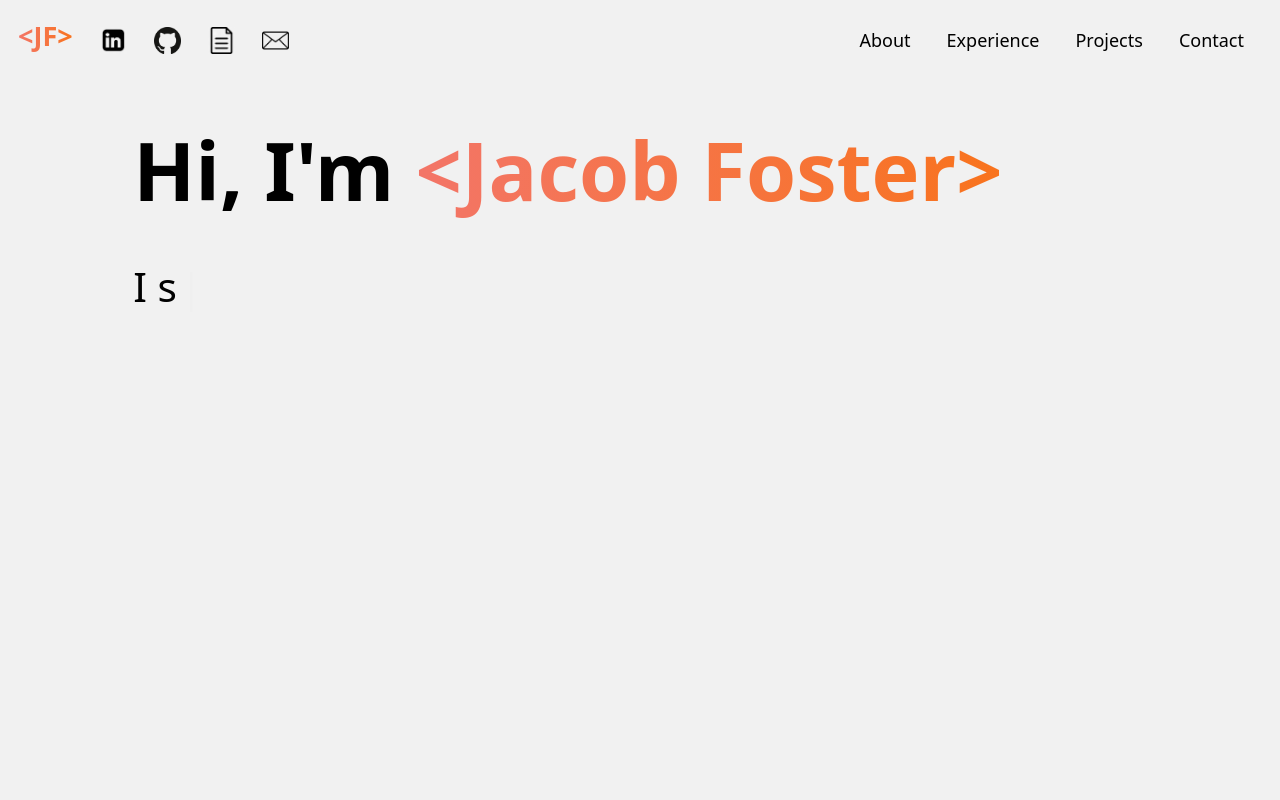
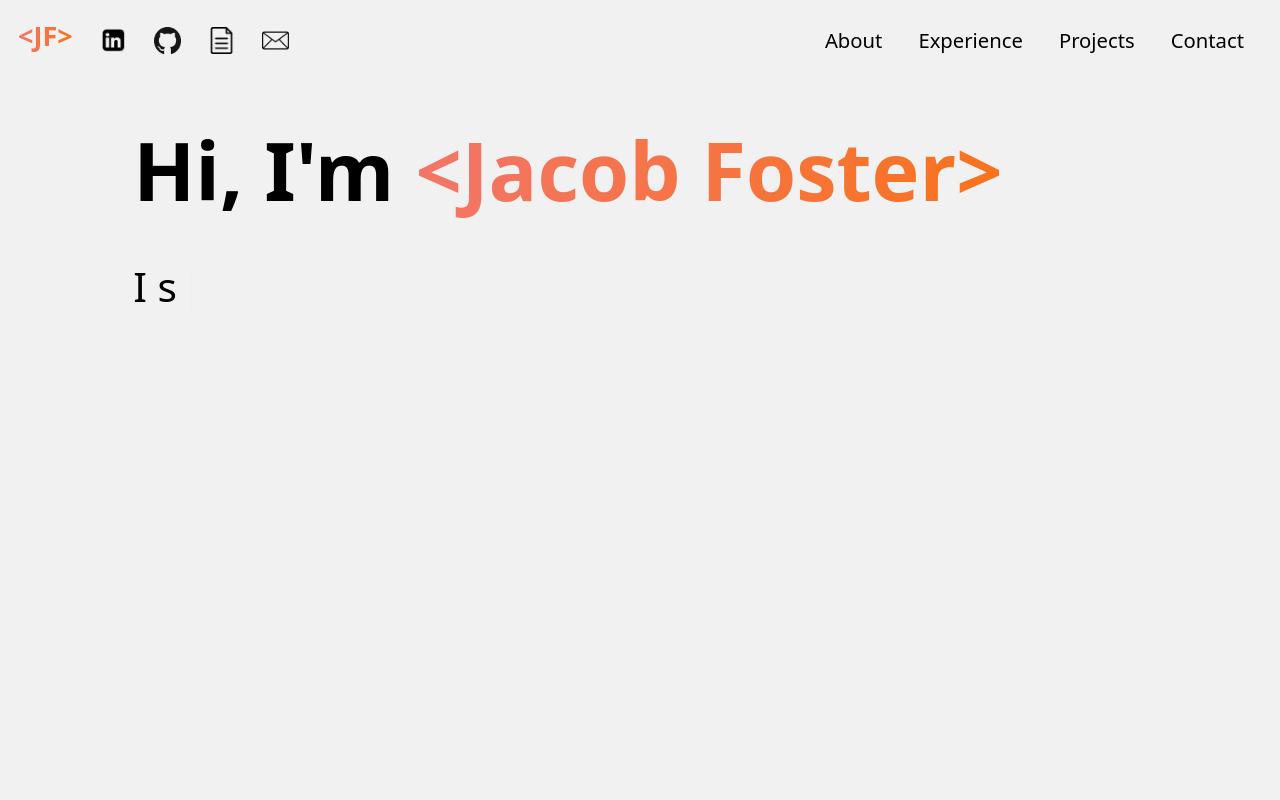
Before and after one commit to fostej26/fostej26.github.io, a React (Create React App) app: page / in a window 1280 px wide. Shown: the top 800 px of the page. Built offline with nearby package versions, Linux system fonts and the light colour scheme.

Commit message:
more fonts

```diff
--- a/src/App.js
+++ b/src/App.js
@@ -79,16 +79,16 @@ function App() {
           </div>
 
           <div className="flex justify-end">
-            <Link to="about" spy={true} smooth={true} duration={500} offset={-100} className="mx-4 cursor-pointer">
+            <Link to="about" spy={true} smooth={true} duration={500} offset={-100} className="mx-4 cursor-pointer text-lg">
               About
             </Link>
-            <Link to="experience" spy={true} smooth={true} duration={500} offset={-50} className="mx-4 cursor-pointer">
+            <Link to="experience" spy={true} smooth={true} duration={500} offset={-50} className="mx-4 cursor-pointer text-lg">
               Experience
             </Link>
-            <Link to="projects" spy={true} smooth={true} duration={500} offset={-50} className="mx-4 cursor-pointer">
+            <Link to="projects" spy={true} smooth={true} duration={500} offset={-50} className="mx-4 cursor-pointer text-lg">
               Projects
             </Link>
-            <a href="mailto:fostej26@mcmaster.ca" className="mx-4">
+            <a href="mailto:fostej26@mcmaster.ca" className="mx-4 cursor-pointer text-lg">
               Contact
             </a>
           </div>
```
